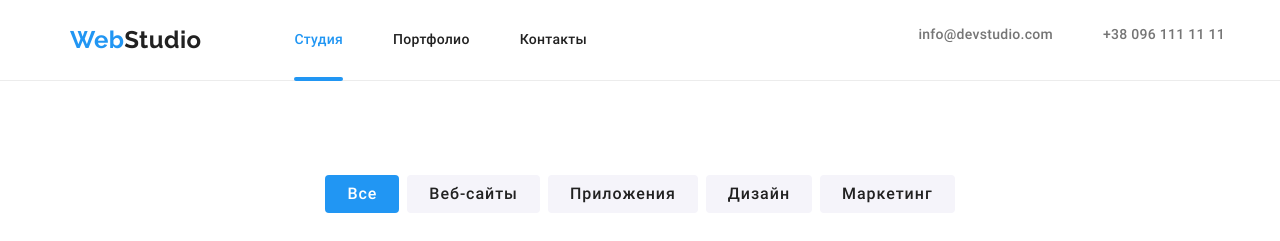
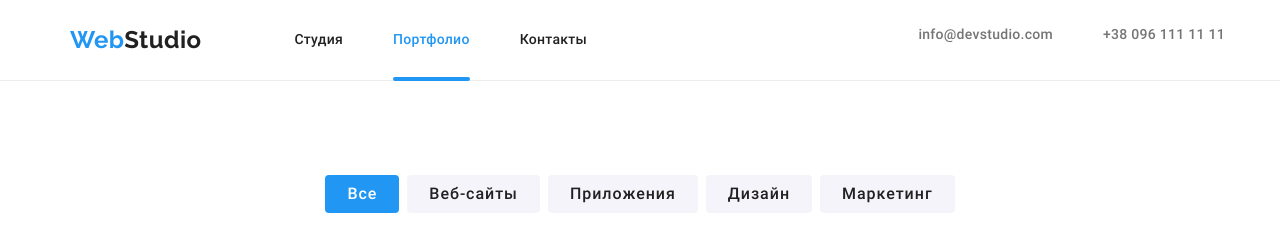
Before and after one commit to SerjKenri/goit-markup-hw-08, a plain HTML site: page portfolio.html in a window 1280 px wide. Shown: the top 241 px of the page. Drawn offline with nearby package versions, Linux system fonts and the light colour scheme.

Commit message:
header menu select fix

```diff
--- a/portfolio.html
+++ b/portfolio.html
@@ -29,9 +29,9 @@
                 <div class="navigation-hide">
 
                     <ul class="header__menu header--aligment">
-                        <li class="header__item"><a href="index.html" class="header__link header__link--current">Студия
+                        <li class="header__item"><a href="index.html" class="header__link">Студия
                             </a></li>
-                        <li class="header__item"><a href="portfolio.html" class="header__link">Портфолио
+                        <li class="header__item"><a href="portfolio.html" class="header__link header__link--current">Портфолио
                             </a></li>
                         <li class="header__item"><a href="#" class="header__link">Контакты
                             </a>
```
